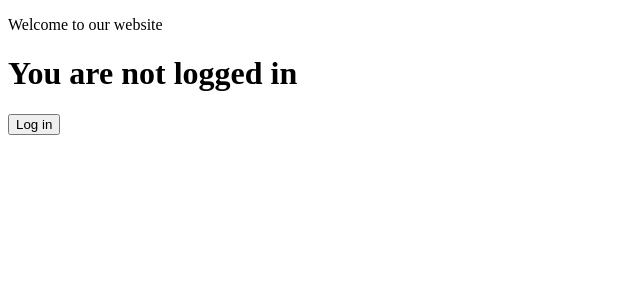
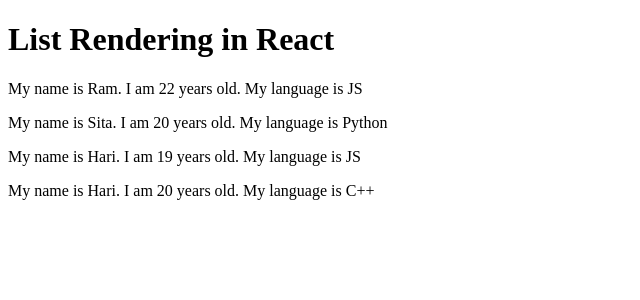
Before and after one commit to subedisagar12/react-bootcamp, a React (Create React App) app: page / in a window 1280 px wide. Shown: the top 300 px of the page, without its empty margins (0-640 px from the left). Built offline with nearby package versions, Linux system fonts and the light colour scheme.

Commit message:
List Rendering in react

```diff
--- a/src/App.js
+++ b/src/App.js
@@ -1,6 +1,7 @@
 import Welcome from "./components/Welcome";
 import Counter from "./components/Counter";
 import Conditional from "./components/Conditional";
+import ListRendering from "./components/ListRendering";
 
 function App() {
   return (
@@ -12,7 +13,9 @@ function App() {
       {/* <Welcome name="Hari" address="Kathmandu" /> */}
       {/* <Counter /> */}
 
-      <Conditional />
+      {/* <Conditional /> */}
+
+      <ListRendering />
     </>
   );
 }
--- /dev/null
+++ b/src/components/ListRendering.js
@@ -0,0 +1,61 @@
+import React, { useState } from "react";
+
+// List Rendering in react
+
+const ListRendering = () => {
+  //   const [student, setStudent] = useState(["Ram", "Sita", "Hari"]);
+
+  const [coders, setCoders] = useState([
+    {
+      id: 1,
+      name: "Ram",
+      age: 22,
+      language: "JS",
+    },
+
+    {
+      id: 2,
+      name: "Sita",
+      age: 20,
+      language: "Python",
+    },
+
+    {
+      id: 3,
+      name: "Hari",
+      age: 19,
+      language: "JS",
+    },
+
+    {
+      id: 4,
+      name: "Hari",
+      age: 20,
+      language: "C++",
+    },
+  ]);
+
+  return (
+    <>
+      <h1>List Rendering in React</h1>
+
+      {coders.map((coder) => (
+        <p key={coder.id}>
+          My name is {coder.name}. I am {coder.age} years old. My language is{" "}
+          {coder.language}
+        </p>
+      ))}
+
+      {/* <h2>{student[0]}</h2>
+      <h2>{student[1]}</h2>
+      <h2>{student[2]}</h2>
+      <h2>{student[3]}</h2> */}
+
+      {/* {student.map((x) => (
+        <h2>{x}</h2>
+      ))} */}
+    </>
+  );
+};
+
+export default ListRendering;
```
